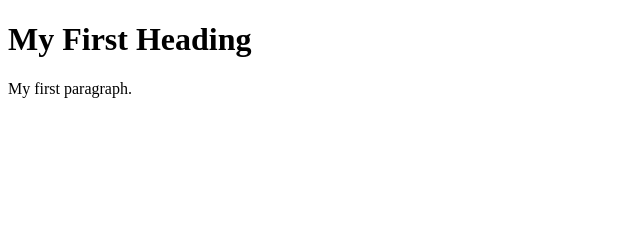
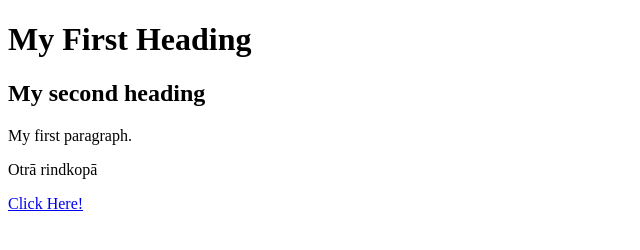
Before and after one commit to Xoki6721/my_first_webpage, a plain HTML site: page index.html in a window 1280 px wide. Shown: the whole page, without its empty margins (0-640 px from the left). Drawn offline with Linux system fonts and the light colour scheme.

Commit message:
my first link is added

```diff
--- a/index.html
+++ b/index.html
@@ -3,7 +3,11 @@
 <body>
 
 <h1>My First Heading</h1>
+<h2>My second heading</h2>
+
 <p>My first paragraph.</p>
+<p>Otrā rindkopā</p>
+<p><a href="button.html">Click Here!</a></p>
 
 </body>
 </html>
```
